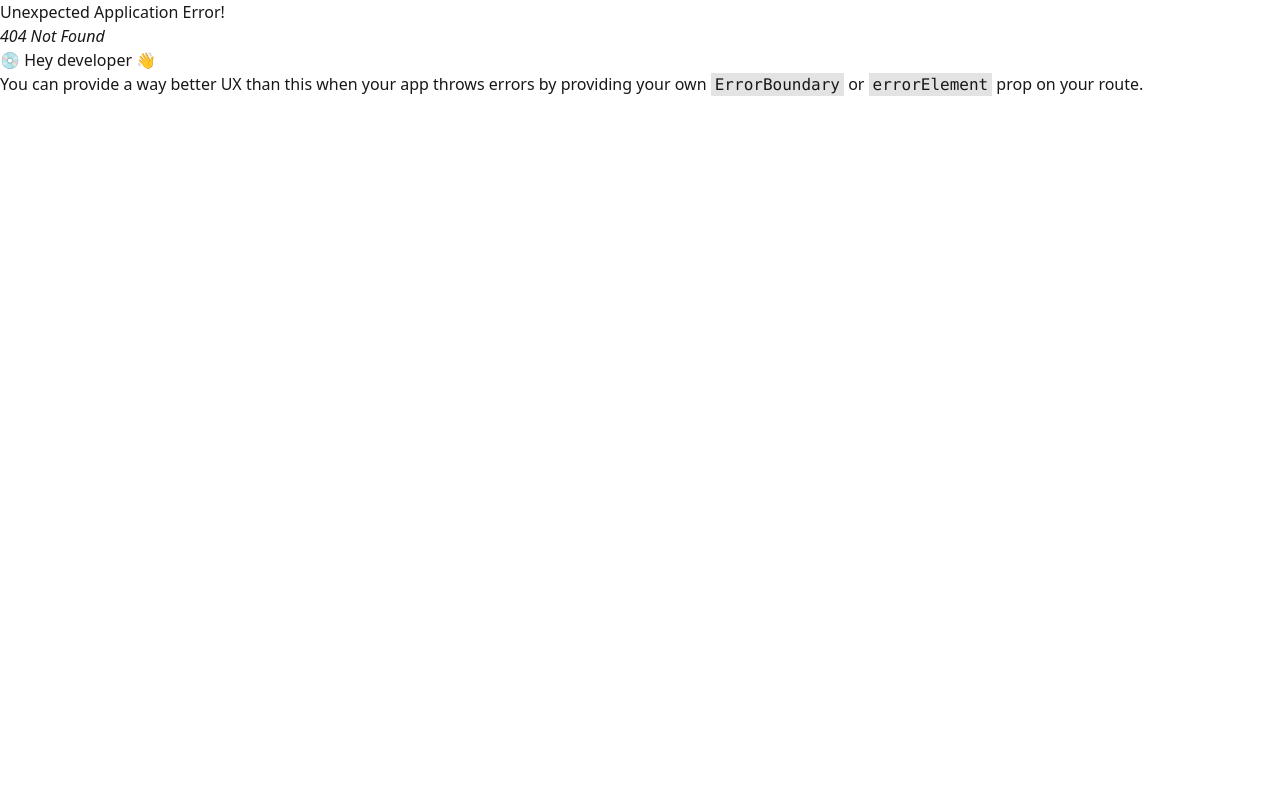
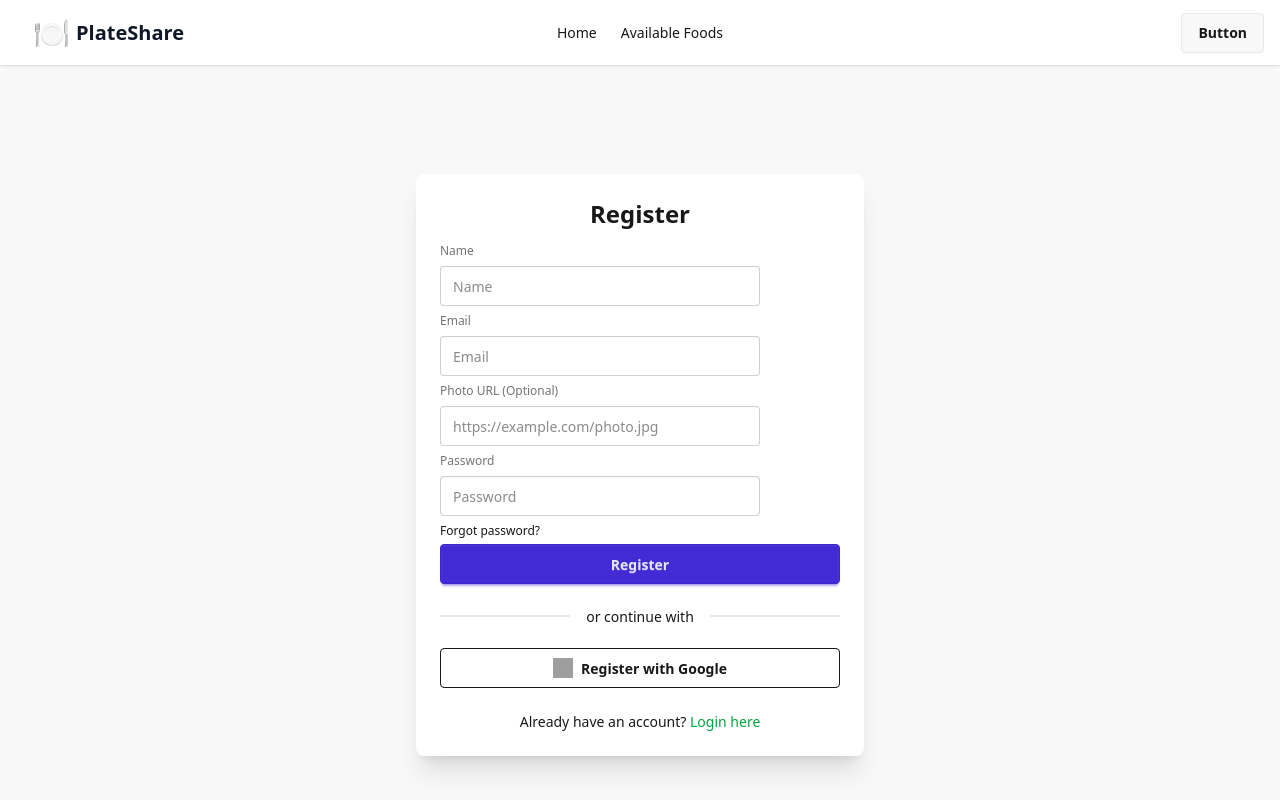
Before and after one commit to ZahidHasan71/a10-plate-share-client, a React (Vite) app: page /register in a window 1280 px wide. Before the commit this address had no page. Shown: the top 800 px of the page. Built offline with nearby package versions, Linux system fonts and the light colour scheme; no server answers; grey boxes are pictures that could not be loaded.

Commit message:
firebase install configration and initalization and registation page done

```diff
--- a/package.json
+++ b/package.json
@@ -11,6 +11,7 @@
   },
   "dependencies": {
     "@tailwindcss/vite": "^4.1.17",
+    "firebase": "^12.5.0",
     "framer-motion": "^12.23.24",
     "lucide-react": "^0.553.0",
     "react": "^19.1.1",
--- a/src/components/Navbar.jsx
+++ b/src/components/Navbar.jsx
@@ -1,9 +1,36 @@
 import React from 'react';
+import { NavLink, Link } from 'react-router-dom';
 
 const Navbar = () => {
+    const links = <>
+        <li><NavLink to="/">Home</NavLink></li>
+        <li><NavLink to="/available-foods">Available Foods</NavLink></li>
+    </>
     return (
-        <div>
-            Navbar
+        <div className="navbar  shadow-sm max-w-7xl mx-auto px-4">
+            <div className="navbar-start">
+                <div className="dropdown">
+                    <div tabIndex={0} role="button" className="btn btn-ghost lg:hidden">
+                        <svg xmlns="http://www.w3.org/2000/svg" className="h-5 w-5" fill="none" viewBox="0 0 24 24" stroke="currentColor"> <path strokeLinecap="round" strokeLinejoin="round" strokeWidth="2" d="M4 6h16M4 12h8m-8 6h16" /> </svg>
+                    </div>
+                    <ul
+                        tabIndex="-1"
+                        className="menu menu-sm dropdown-content bg-base-100 rounded-box z-1 mt-3 w-52 p-2 shadow">
+                        {links}
+                    </ul>
+                </div>
+                <Link to="/" className="btn btn-ghost text-xl font-extrabold text-gray-900 hover:bg-transparent">
+                    <span className="text-orange-500 text-3xl">🍽️</span> PlateShare
+                </Link>
+            </div>
+            <div className="navbar-center hidden lg:flex">
+                <ul className="menu menu-horizontal px-1">
+                    {links}
+                </ul>
+            </div>
+            <div className="navbar-end">
+                <a className="btn">Button</a>
+            </div>
         </div>
     );
 };
--- /dev/null
+++ b/src/contexts/AuthContext.jsx
@@ -0,0 +1,3 @@
+import { createContext } from 'react';
+
+export const AuthContext = createContext(null);
--- /dev/null
+++ b/src/contexts/AuthProvider.jsx
@@ -0,0 +1,42 @@
+import React, { useEffect } from 'react';
+import { AuthContext } from './AuthContext';
+import { createUserWithEmailAndPassword, onAuthStateChanged, signInWithEmailAndPassword } from 'firebase/auth';
+import auth from '../firebase/firebase.init';
+import { useState } from 'react';
+
+const AuthProvider = ({ children }) => {
+    const [user, setUser] = useState(null);
+    const [loading, setLoading] = useState(true);
+    const createUser = (email, password) => {
+        setLoading(true);
+        return createUserWithEmailAndPassword(auth, email, password)
+    }
+    const signInUser = (email, password) => {
+        setLoading(true);
+        return signInWithEmailAndPassword(auth, email, password)
+    }
+
+    useEffect(() => {
+        const unsubscribe = onAuthStateChanged(auth, (currentUser) => {
+            setUser(currentUser);
+            setLoading(false);
+        })
+        return () => {
+            unsubscribe()
+        }
+    }, [])
+
+    const authInfo = {
+        createUser,
+        signInUser,
+        user,
+        loading,
+    }
+    return (
+        <AuthContext.Provider value={authInfo}>
+            {children}
+        </AuthContext.Provider>
+    );
+};
+
+export default AuthProvider;
--- /dev/null
+++ b/src/firebase/firebase.init.js
@@ -0,0 +1,20 @@
+// Import the functions you need from the SDKs you need
+import { initializeApp } from "firebase/app";
+import { getAuth } from "firebase/auth";
+// TODO: Add SDKs for Firebase products that you want to use
+// https://firebase.google.com/docs/web/setup#available-libraries
+
+// Your web app's Firebase configuration
+const firebaseConfig = {
+  apiKey: "AIzaSyDPpoIFPzcy-odPqrJVqR2SwLZ0I22Xjb4",
+  authDomain: "a10-plate-share.firebaseapp.com",
+  projectId: "a10-plate-share",
+  storageBucket: "a10-plate-share.firebasestorage.app",
+  messagingSenderId: "374743002099",
+  appId: "1:374743002099:web:ee5c4e00ea7c9dcfd24086"
+};
+
+// Initialize Firebase
+const app = initializeApp(firebaseConfig);
+const auth = getAuth(app);
+export default auth;
--- a/src/main.jsx
+++ b/src/main.jsx
@@ -4,9 +4,12 @@ import { createRoot } from 'react-dom/client';
 import './index.css';
 import { RouterProvider } from 'react-router-dom';
 import router from './router/Routes.jsx';
+import AuthProvider from './contexts/AuthProvider.jsx';
 
 createRoot(document.getElementById('root')).render(
   <StrictMode>
-    <RouterProvider router={router} />
+    <AuthProvider>
+      <RouterProvider router={router} />
+    </AuthProvider>
   </StrictMode>
 );
--- /dev/null
+++ b/src/pages/Register.jsx
@@ -0,0 +1,49 @@
+import React from 'react';
+import { Link } from 'react-router';
+
+const Register = () => {
+    return (
+        <div className="min-h-screen bg-base-200 flex items-center justify-center">
+            <div className="card w-full max-w-md shadow-xl bg-base-100">
+                <div className="card-body">
+                    <h2 className="text-2xl font-bold text-center">Register</h2>
+
+                    <form>
+                        <fieldset className="fieldset">
+                            <label className="label">Name</label>
+                            <input type="text" className="input" placeholder="Name" />
+                            <label className="label">Email</label>
+                            <input type="email" className="input" placeholder="Email" />
+                            <label className="label">
+                                <span className="label-text">Photo URL (Optional)</span>
+                            </label>
+                            <input type="text" placeholder="https://example.com/photo.jpg" className="input input-bordered" />
+                            <label className="label">Password</label>
+                            <input type="password" className="input" placeholder="Password" />
+                            <div><a className="link link-hover">Forgot password?</a></div>
+                        </fieldset>
+
+                        {/* Register Button */}
+                        <button className="btn btn-primary w-full">Register</button>
+                    </form>
+
+                    {/* Divider */}
+                    <div className="divider">or continue with</div>
+
+                    {/* Google Register Button */}
+                    <button className="btn btn-outline w-full flex items-center justify-center gap-2">
+                        <img src="https://www.svgrepo.com/show/475656/google-color.svg" alt="Google" className="w-5 h-5" />
+                        Register with Google
+                    </button>
+
+                    {/* Login Link */}
+                    <p className="text-sm text-center mt-4">
+                        Already have an account? <Link href="/login" className="text-green-600 font-medium">Login here</Link>
+                    </p>
+                </div>
+            </div>
+        </div>
+    );
+};
+
+export default Register;
--- a/src/router/Routes.jsx
+++ b/src/router/Routes.jsx
@@ -2,6 +2,7 @@ import { createBrowserRouter } from "react-router-dom";
 import MainLayout from "../layout/MainLayout";
 import Home from "../pages/Home";
 import AvailableFoods from "../pages/AvailableFoods";
+import Register from "../pages/Register";
 
 export const router = createBrowserRouter([
     {
@@ -10,11 +11,15 @@ export const router = createBrowserRouter([
         children: [
             {
                 index: true,
-                Component: <Home />,
+                Component: Home
             },
             {
                 path: "/available-foods",
                 Component: AvailableFoods
+            },
+            {
+                path: "/register",
+                Component: Register
             }
 
         ],
```
Also changed, not shown: 1 other file (tests, documents, lock files or other folders).
